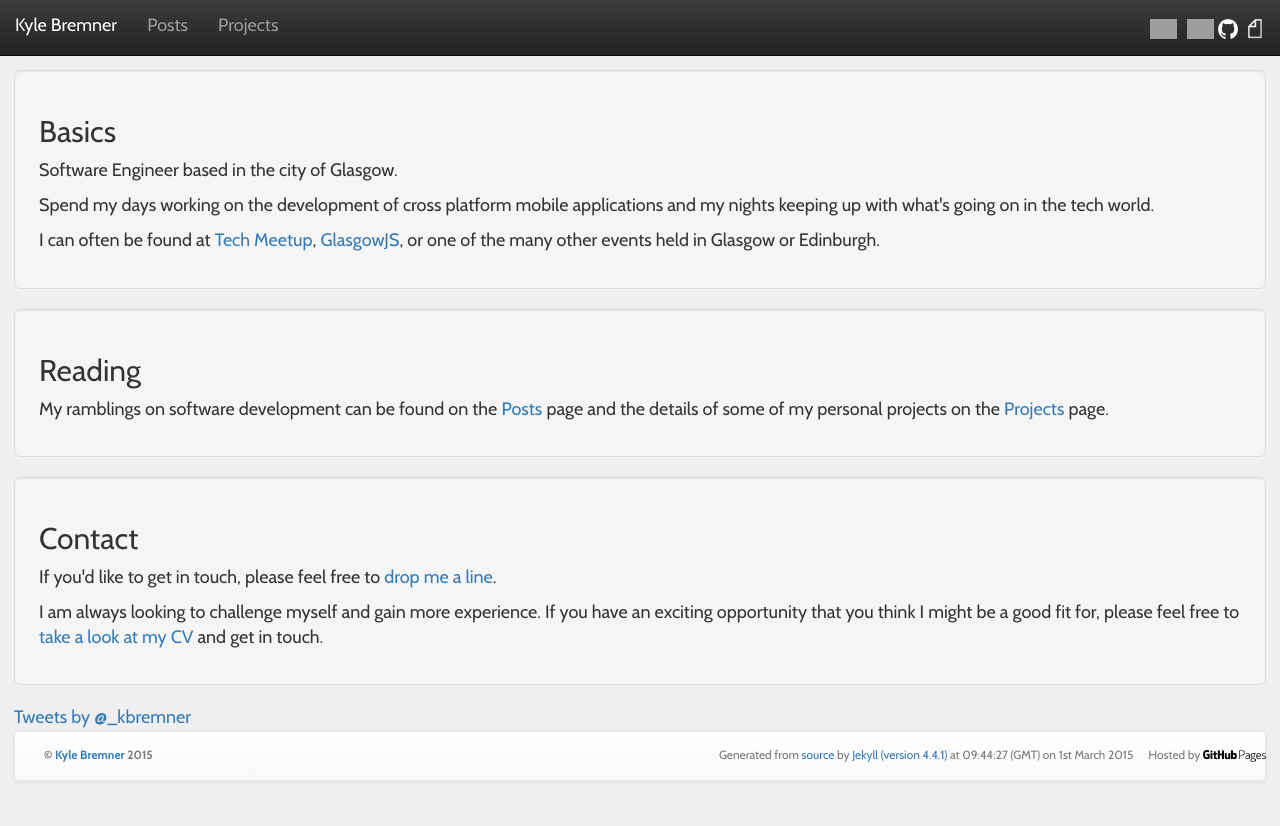
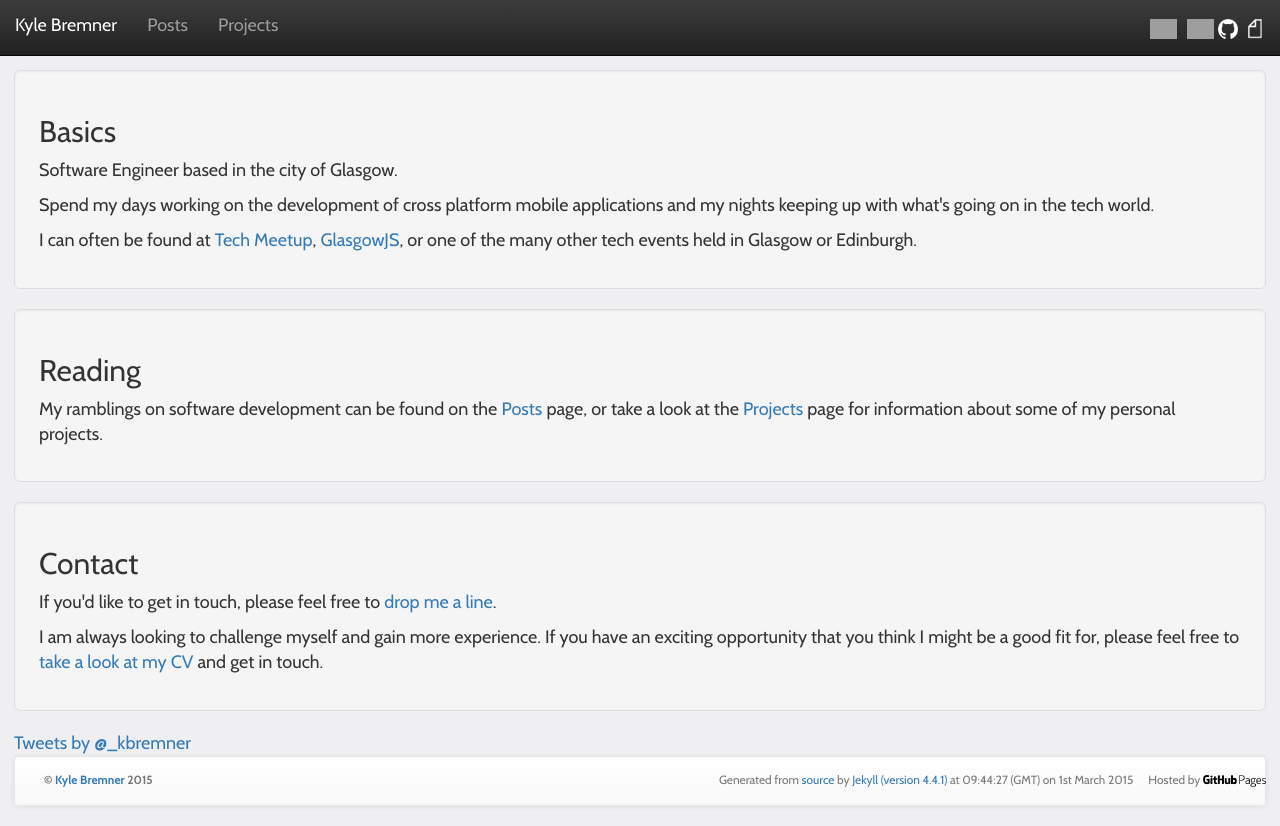
Before and after one commit to kbremner/kbremner.github.io, a Jekyll site: the page built from index.html, in a window 1280 px wide. Shown: the top 826 px of the page. Built offline with Jekyll 4.4.1, drawn with Linux system fonts in a browser that asks for light colours; nearby versions of some CDN libraries; comment, search, counter and statistics services are not loaded; grey boxes are pictures that could not be loaded.

Commit message:
updated landing copy

```diff
--- a/index.html
+++ b/index.html
@@ -10,14 +10,14 @@ published: true
         mobile applications and my nights keeping up with what's going on in the tech world.</p>
     <p>
         I can often be found at <a href="http://techmeetup.co.uk/glasgow.html" target="_blank">Tech Meetup</a>,
-        <a href="http://glasgowjs.com/" target="_blank">GlasgowJS</a>, or one of the many other events held in Glasgow or Edinburgh.
+        <a href="http://glasgowjs.com/" target="_blank">GlasgowJS</a>, or one of the many other tech events held in Glasgow or Edinburgh.
     </p>
 </div>
 
 <div class="well well-lg">
     <h2>Reading</h2>
-    <p>My ramblings on software development can be found on the <a href="/posts">Posts</a> page and
-    the details of some of my personal projects on the <a href="/projects">Projects</a> page.</p>
+    <p>My ramblings on software development can be found on the <a href="/posts">Posts</a> page, or take a look at the
+    <a href="/projects">Projects</a> page for information about some of my personal projects.</p>
 </div>
 
 <div class="well well-lg">
```
